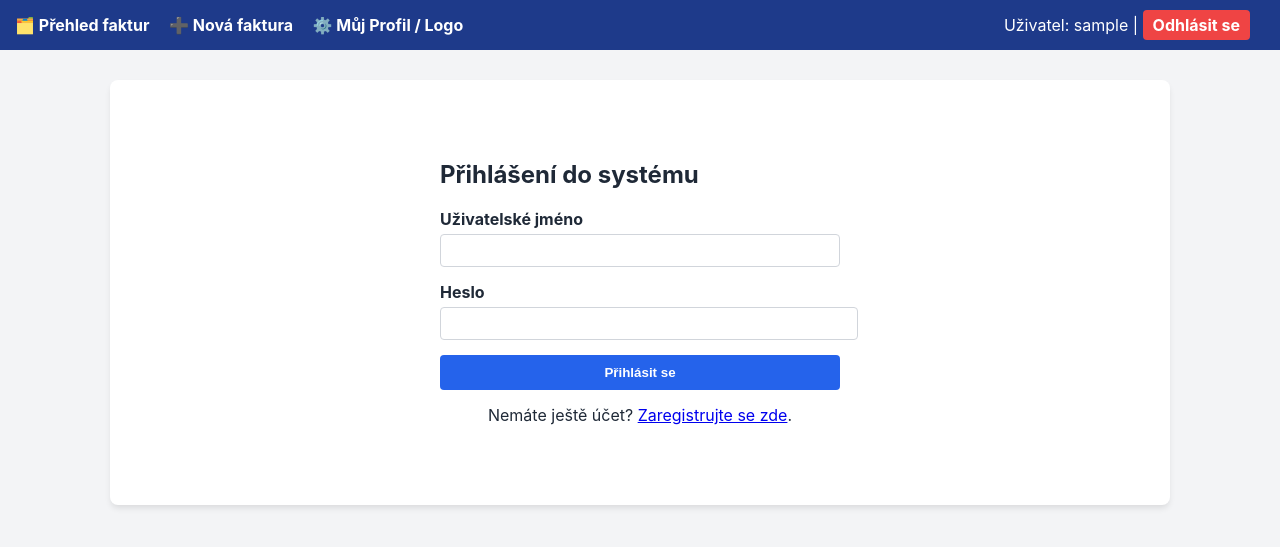
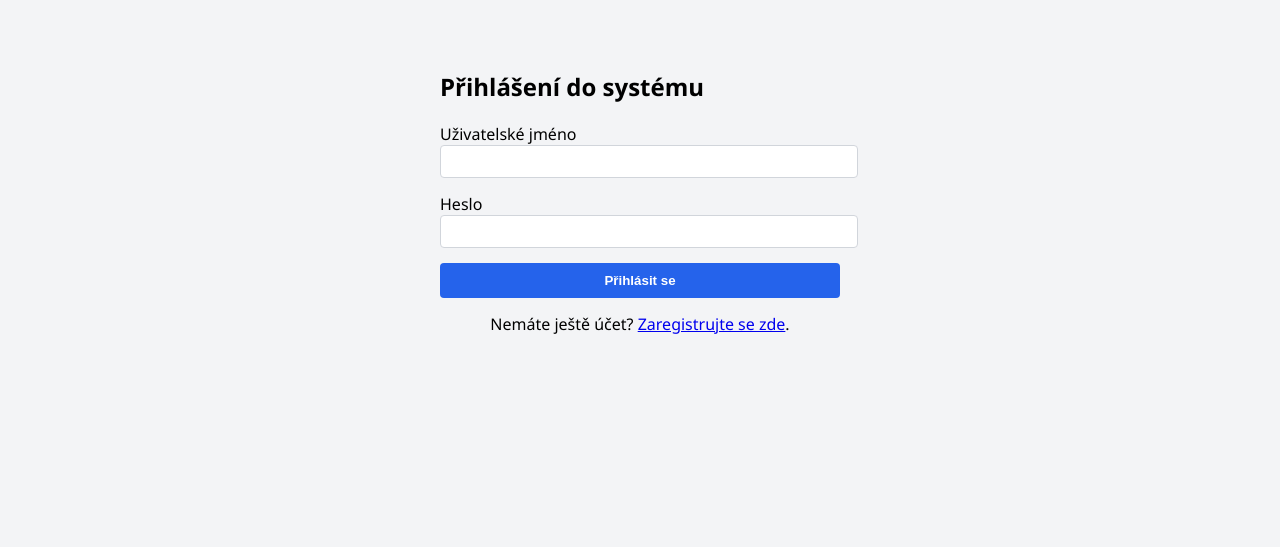
Before and after one commit to MaximoS-py/Faktura, a Flask app: template templates/login.html in a window 1280 px wide. Shown: the top 547 px of the page. Run offline with Flask 3, Linux system fonts and the light colour scheme; the template is opened without the code that fills it, so the values that code supplies are empty; the visitor is signed in with stand-in values (Sample User, id 1).

Commit message:
Update base.html

```diff
--- a/templates/base.html
+++ b/templates/base.html
@@ -4,50 +4,21 @@
     <meta charset="UTF-8">
     <title>{% block title %}Fakturační systém{% endblock %}</title>
     <style>
-        body { font-family: -apple-system, BlinkMacSystemFont, "Segoe UI", Roboto, sans-serif; background: #f3f4f6; margin: 0; padding: 0; color: #1f2937; }
-        .nav { background: #1e3a8a; padding: 15px; color: white; display: flex; justify-content: space-between; align-items: center; }
-        .nav a { color: white; text-decoration: none; margin-right: 15px; font-weight: bold; }
-        .nav .right a { background: #ef4444; padding: 5px 10px; border-radius: 4px; }
-        .wrapper { max-width: 1000px; margin: 30px auto; background: white; padding: 30px; border-radius: 8px; box-shadow: 0 4px 6px -1px rgba(0,0,0,0.1); }
-        .btn { background: #2563eb; color: white; padding: 10px 15px; border: none; border-radius: 4px; cursor: pointer; text-decoration: none; display: inline-block; font-weight: bold; }
-        .btn-sec { background: #4b5563; }
-        .btn-danger { background: #ef4444; }
-        table { width: 100%; border-collapse: collapse; margin-top: 20px; }
-        th, td { padding: 12px; border-bottom: 1px solid #e5e7eb; text-align: left; }
-        th { background: #f9fafb; }
-        .form-group { margin-bottom: 15px; }
-        label { display: block; margin-bottom: 5px; font-weight: bold; }
-        input[type="text"], input[type="number"], input[type="date"], textarea, input[type="file"] { width: 100%; padding: 8px; border: 1px solid #d1d5db; border-radius: 4px; box-sizing: border-box; }
-        .grid-2 { display: grid; grid-template-columns: 1fr 1fr; gap: 20px; }
-        .flash { padding: 10px; background: #d1fae5; color: #065f46; margin-bottom: 15px; border-radius: 4px; }
+        body { font-family: 'Segoe UI', sans-serif; background:#f3f4f6; margin:0; padding:20px; }
+        .flash { margin:10px auto; max-width:800px; padding:10px; border-radius:4px; }
+        .flash.error { background:#fee2e2; color:#b91c1c; }
+        .flash.success { background:#dcfce7; color:#166534; }
     </style>
-    {% block head %}{% endblock %}
 </head>
 <body>
-    {% if session.get('user_id') %}
-    <div class="nav">
-        <div>
-            <a href="{{ url_for('index') }}">🗂️ Přehled faktur</a>
-            <a href="{{ url_for('nova_faktura') }}">➕ Nová faktura</a>
-            <a href="{{ url_for('profil') }}">⚙️ Můj Profil / Logo</a>
-        </div>
-        <div class="right">
-            <span>Uživatel: {{ session.get('username') }}</span> |
-            <a href="{{ url_for('logout') }}">Odhlásit se</a>
-        </div>
-    </div>
-    {% endif %}
+    {% with messages = get_flashed_messages(with_categories=true) %}
+      {% if messages %}
+        {% for category, message in messages %}
+          <div class="flash {{ category }}">{{ message }}</div>
+        {% endfor %}
+      {% endif %}
+    {% endwith %}
 
-    <div class="wrapper">
-        {% with messages = get_flashed_messages() %}
-          {% if messages %}
-            {% for message in messages %}
-              <div class="flash">{{ message }}</div>
-            -- {% endfor %}
-          {% endif %}
-        {% endwith %}
-
-        {% block content %}{% endblock %}
-    </div>
+    {% block content %}{% endblock %}
 </body>
 </html>
```
